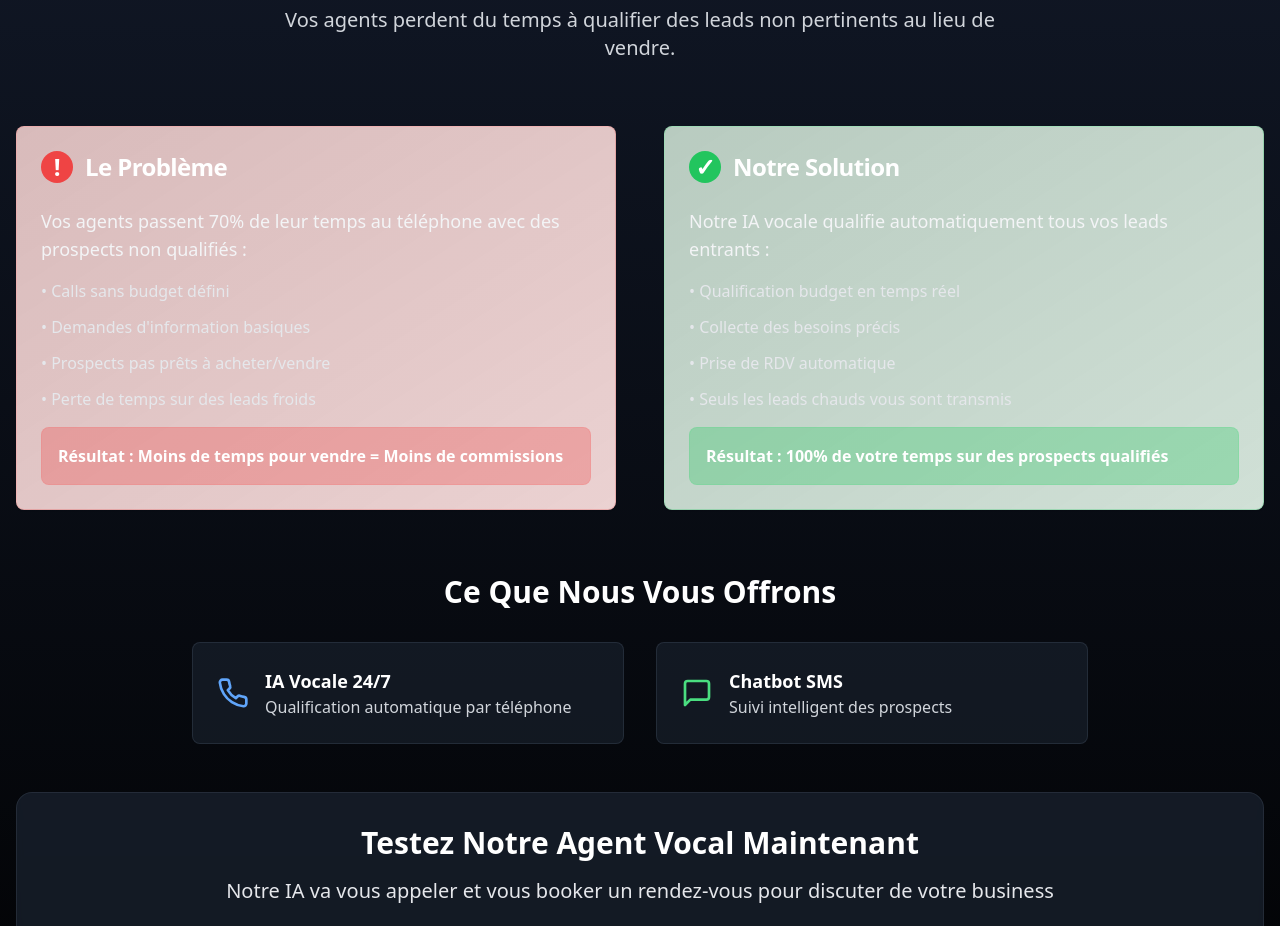
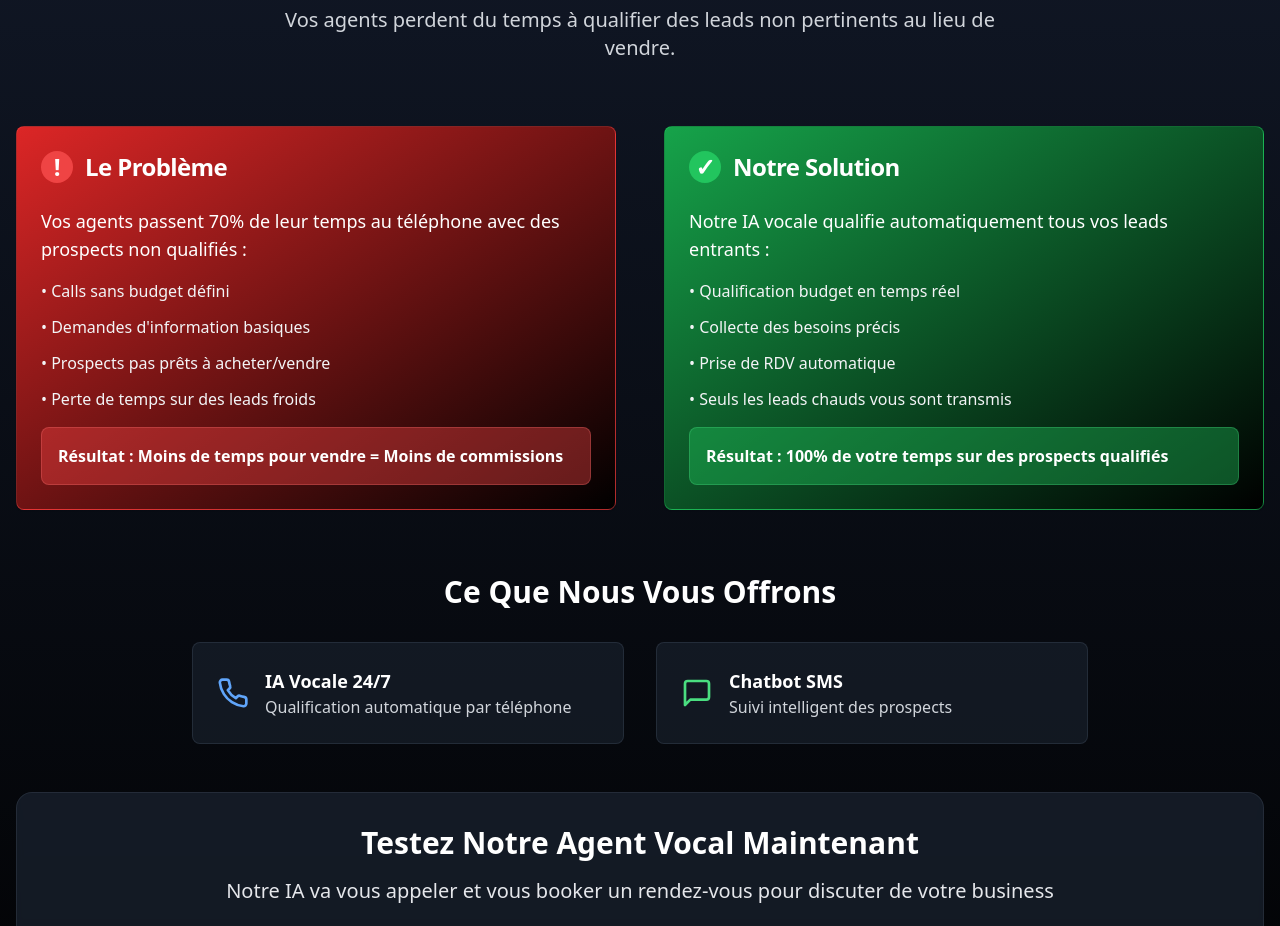
Before and after one commit to yaya12345678989/callai-lead-flow, a React (Vite) app: page / in a window 1280 px wide. Shown: the part 2000-2926 px from the top of the page. Built offline with nearby package versions, Linux system fonts and the light colour scheme.

Commit message:
Fix: Color scheme for problem/solution
Adjust the color scheme of the problem/solution sections to use black/green and red/black.

```diff
--- a/src/components/Solutions.tsx
+++ b/src/components/Solutions.tsx
@@ -43,7 +43,7 @@ const Solutions = () => {
 
       toast({
         title: "Agent Vocal Activé",
-        description: "Notre agent vocal va vous contacter dans les prochaines minutes pour planifier un rendez-vous. Vérifiez votre historique Zapier pour confirmer le déclenchement.",
+        description: "Notre IA va vous appeler et vous booker un rendez-vous pour discuter de votre business",
       });
     } catch (error) {
       console.error("Erreur lors du déclenchement du webhook:", error);
@@ -73,7 +73,7 @@ const Solutions = () => {
         {/* Problem & Solution */}
         <div className="grid lg:grid-cols-2 gap-12 mb-16">
           {/* Problem */}
-          <Card className="bg-gradient-to-br from-red-900/30 to-red-800/20 border-red-400/30 backdrop-blur-sm">
+          <Card className="bg-gradient-to-br from-red-600 to-black border-red-500/50 backdrop-blur-sm">
             <CardHeader>
               <CardTitle className="text-white text-2xl flex items-center">
                 <span className="w-8 h-8 bg-red-500 rounded-full flex items-center justify-center text-white font-bold mr-3">!</span>
@@ -81,16 +81,16 @@ const Solutions = () => {
               </CardTitle>
             </CardHeader>
             <CardContent className="space-y-4">
-              <p className="text-gray-100 text-lg">
+              <p className="text-white text-lg">
                 Vos agents passent 70% de leur temps au téléphone avec des prospects non qualifiés :
               </p>
-              <ul className="space-y-3 text-gray-200">
+              <ul className="space-y-3 text-gray-100">
                 <li>• Calls sans budget défini</li>
                 <li>• Demandes d'information basiques</li>
                 <li>• Prospects pas prêts à acheter/vendre</li>
                 <li>• Perte de temps sur des leads froids</li>
               </ul>
-              <div className="bg-red-500/30 p-4 rounded-lg border border-red-400/20">
+              <div className="bg-red-500/40 p-4 rounded-lg border border-red-400/30">
                 <p className="text-white font-semibold">
                   Résultat : Moins de temps pour vendre = Moins de commissions
                 </p>
@@ -99,7 +99,7 @@ const Solutions = () => {
           </Card>
 
           {/* Solution */}
-          <Card className="bg-gradient-to-br from-green-900/30 to-green-800/20 border-green-400/30 backdrop-blur-sm">
+          <Card className="bg-gradient-to-br from-green-600 to-black border-green-500/50 backdrop-blur-sm">
             <CardHeader>
               <CardTitle className="text-white text-2xl flex items-center">
                 <span className="w-8 h-8 bg-green-500 rounded-full flex items-center justify-center text-white font-bold mr-3">✓</span>
@@ -107,16 +107,16 @@ const Solutions = () => {
               </CardTitle>
             </CardHeader>
             <CardContent className="space-y-4">
-              <p className="text-gray-100 text-lg">
+              <p className="text-white text-lg">
                 Notre IA vocale qualifie automatiquement tous vos leads entrants :
               </p>
-              <ul className="space-y-3 text-gray-200">
+              <ul className="space-y-3 text-gray-100">
                 <li>• Qualification budget en temps réel</li>
                 <li>• Collecte des besoins précis</li>
                 <li>• Prise de RDV automatique</li>
                 <li>• Seuls les leads chauds vous sont transmis</li>
               </ul>
-              <div className="bg-green-500/30 p-4 rounded-lg border border-green-400/20">
+              <div className="bg-green-500/40 p-4 rounded-lg border border-green-400/30">
                 <p className="text-white font-semibold">
                   Résultat : 100% de votre temps sur des prospects qualifiés
                 </p>
```
